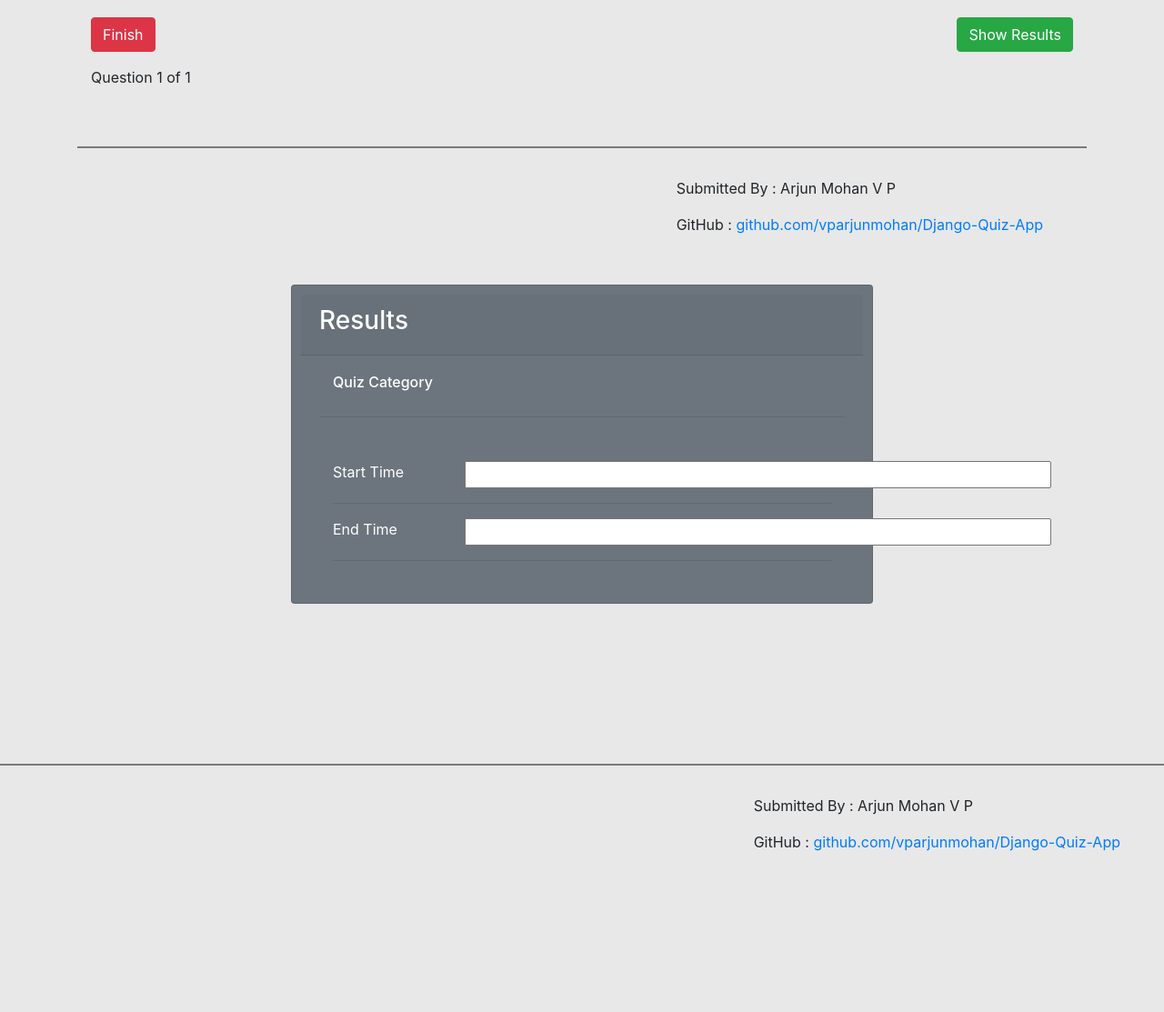
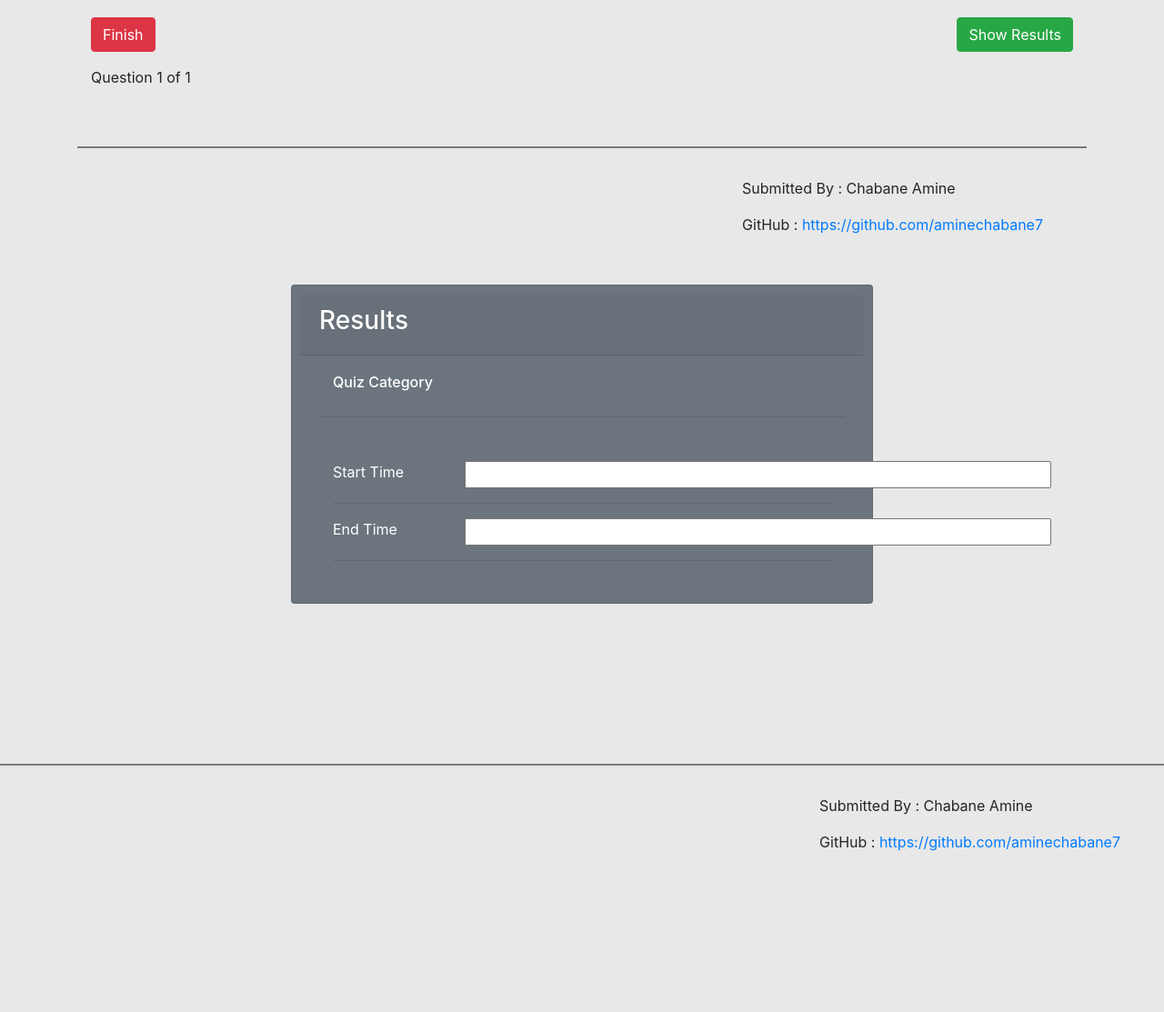
Before and after one commit to aminechabane7/quiz_app, a Django app: page /quiz/category/1/ in a window 1280 px wide. Shown: the part 160-1273 px from the top of the page at 91% size. Run offline with Django 3.2, Linux system fonts and the light colour scheme; the visitor is signed in with stand-in values (Sample User, id 1); data that the repository does not hold is empty; some libraries are stand-ins or nearby versions.

Commit message:
edit footer

```diff
--- a/Django-Quiz-App-main/templates/authentication/login.html
+++ b/Django-Quiz-App-main/templates/authentication/login.html
@@ -47,8 +47,8 @@
   <br><br><br><br><br><br>
 <hr style="height:1px;color:gray;background-color:gray; ">
 <footer class="mr-lg-5 mt-3" style="float:right;">
-  <p>Submitted By: Arjun Mohan V P</p>
-  <p>GitHub: <a href="https://github.com/vparjunmohan/Django-Quiz-App" target=_blank>github.com/vparjunmohan/Django-Quiz-App</a></p>
+  <p>Submitted By: Chabane Amine</p>
+  <p>GitHub: <a href="https://github.com/aminechabane7" target=_blank>https://github.com/aminechabane7</a></p>
 </footer>
   <div class="col-md-4"></div>
 </div>
--- a/Django-Quiz-App-main/templates/authentication/register.html
+++ b/Django-Quiz-App-main/templates/authentication/register.html
@@ -64,8 +64,8 @@
     <br><br><br><br><br>
 <hr style="height:1px;color:gray;background-color:gray;">
 <footer class="mr-lg-5 mt-3" style="float:right;">
-  <p>Submitted By : Arjun Mohan V P</p>
-  <p>GitHub : <a href="https://github.com/vparjunmohan/Django-Quiz-App" target=_blank>github.com/vparjunmohan/Django-Quiz-App</a></p>
+  <p>Submitted By : Chabane Amine</p>
+  <p>GitHub : <a href="https://github.com/aminechabane7" target=_blank>https://github.com/aminechabane7</a></p>
 </footer>
   <div class="col-md-4"></div>
 </div>
--- a/Django-Quiz-App-main/templates/index.html
+++ b/Django-Quiz-App-main/templates/index.html
@@ -52,8 +52,8 @@
 <br><br><br><br><br><br><br><br><br><br><br><br><br>
 <hr style="height:1px;border-width:0;color:gray;background-color:gray; ">
 <footer class="mr-lg-5 mt-3" style="float:right;">
-  <p>Submitted By: Arjun Mohan V P</p>
-  <p>GitHub: <a href="https://github.com/vparjunmohan/Django-Quiz-App" target=_blank>github.com/vparjunmohan/Django-Quiz-App</a></p>
+  <p>Submitted By : Chabane Amine</p>
+  <p>GitHub : <a href="https://github.com/aminechabane7" target=_blank>https://github.com/aminechabane7</a></p>
 </footer>
 </div>
 
--- a/Django-Quiz-App-main/templates/quiz.html
+++ b/Django-Quiz-App-main/templates/quiz.html
@@ -62,8 +62,8 @@
     <br><br>
 <hr style="height:1px;color:gray;background-color:gray;">
 <footer class="mr-lg-5 mt-3" style="float:right;">
-  <p>Submitted By : Arjun Mohan V P</p>
-  <p>GitHub : <a href="https://github.com/vparjunmohan/Django-Quiz-App" target=_blank>github.com/vparjunmohan/Django-Quiz-App</a></p>
+  <p>Submitted By : Chabane Amine</p>
+  <p>GitHub : <a href="https://github.com/aminechabane7" target=_blank>https://github.com/aminechabane7</a></p>
 </footer>
 </div>
 
@@ -109,8 +109,8 @@
       <br><br><br><br><br><br>
 <hr style="height:1px;color:gray;background-color:gray;">
 <footer class="mr-lg-5 mt-3" style="float:right;">
-  <p>Submitted By : Arjun Mohan V P</p>
-  <p>GitHub : <a href="https://github.com/vparjunmohan/Django-Quiz-App" target=_blank>github.com/vparjunmohan/Django-Quiz-App</a></p>
+  <p>Submitted By : Chabane Amine</p>
+  <p>GitHub : <a href="https://github.com/aminechabane7" target=_blank>https://github.com/aminechabane7</a></p>
 </footer>
 </div>
 {% endblock content %}
```
Also changed, not shown: Django-Quiz-App-main/quizapp/settings.py (+3 -10 lines).
